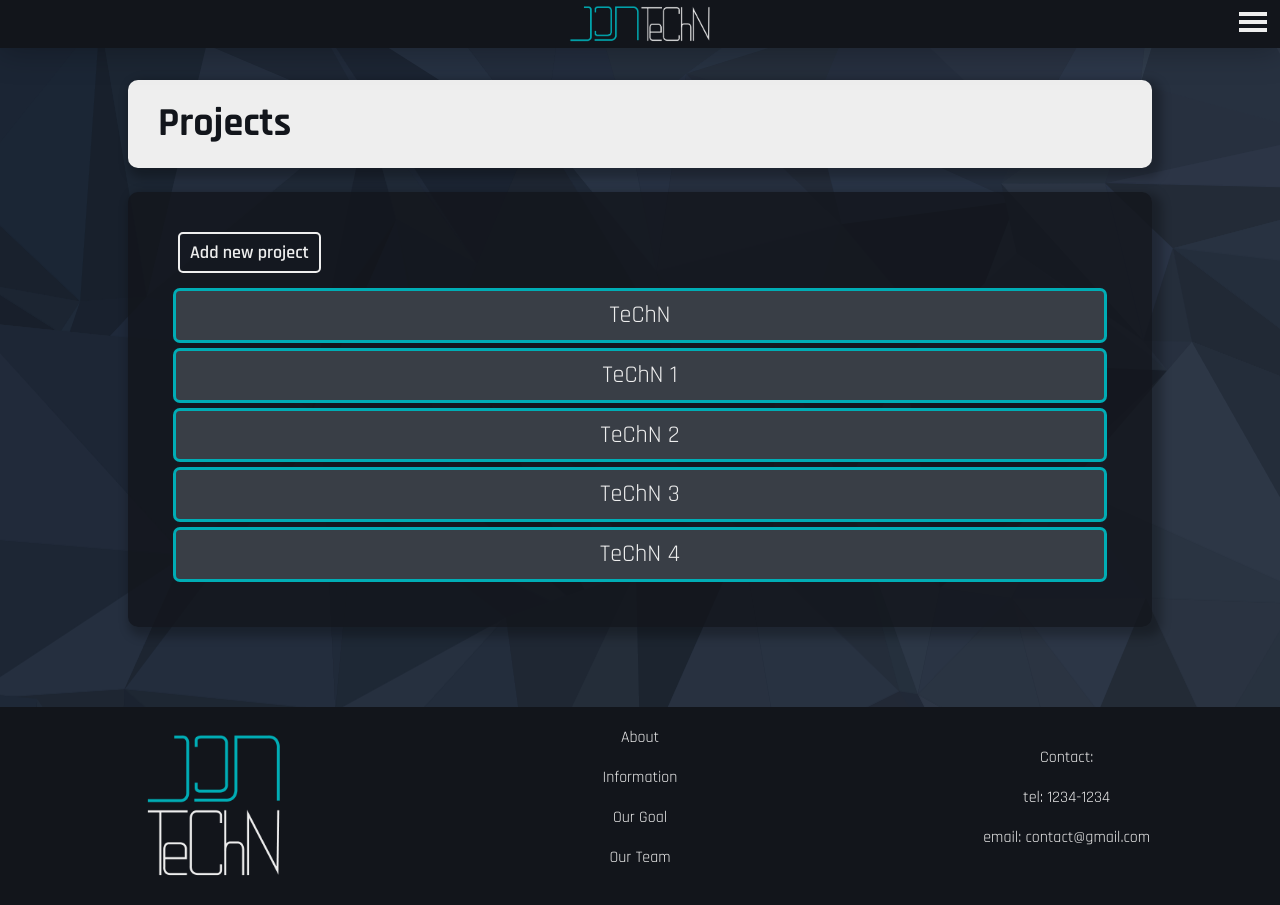
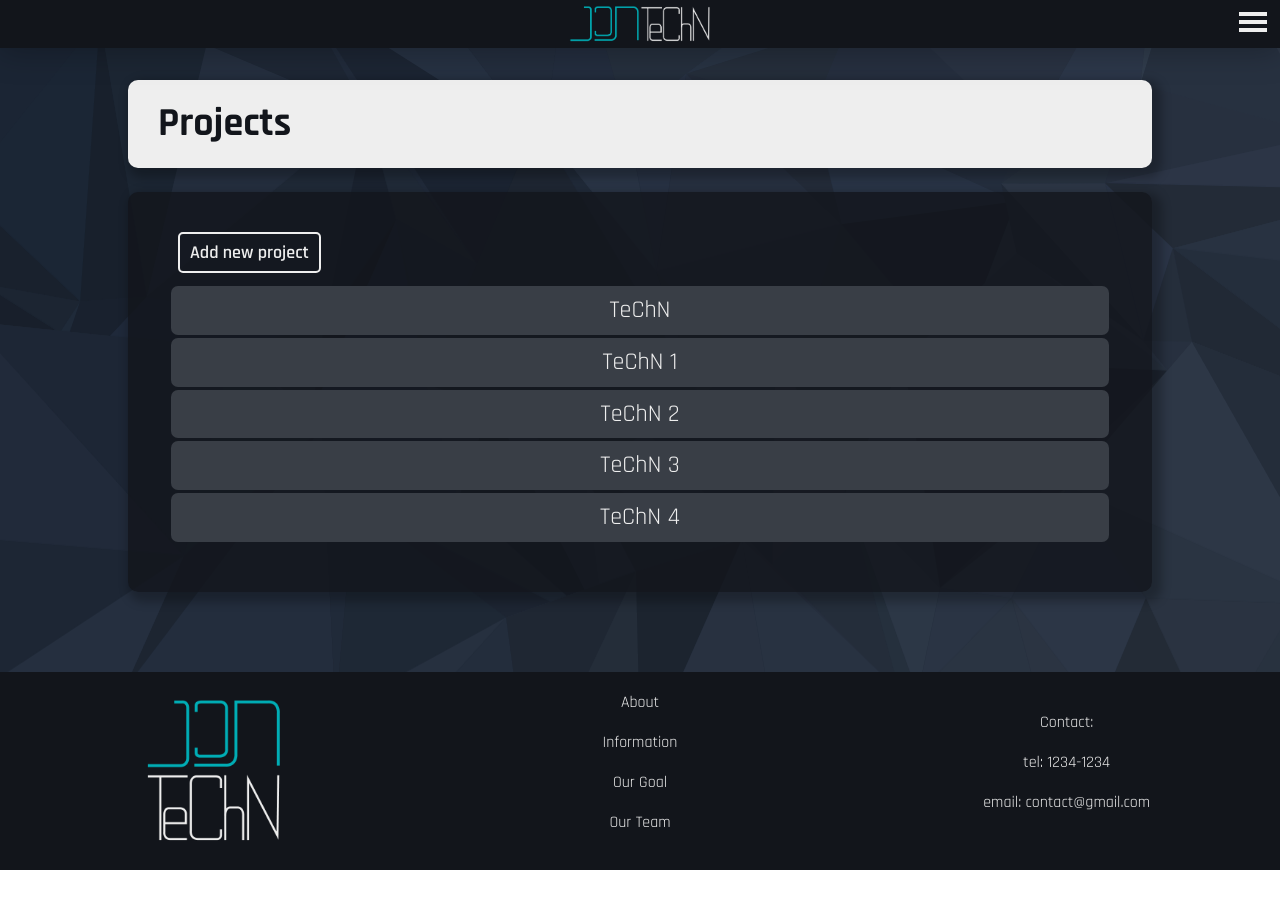
Before and after one commit to uriGrif/TeChN, a React (Create React App) app: page /projects in a window 1280 px wide. After the commit the page ends 870 px from the top, so only its background shows below. Built offline with nearby package versions, Linux system fonts and the light colour scheme.

Commit message:
cambio estilo task

```diff
--- a/src/components/Task.css
+++ b/src/components/Task.css
@@ -5,15 +5,14 @@
     background-color: #393E46;
     border-radius: 7px;
     padding: 10px;
-    border: 3px solid #00ADB5;
     text-align: center;
-    margin: 5px;
-    transition: 0.3s;
+    margin: 3px;
+    transition: 0.2s;
 }
 
 .task:hover {
     cursor: pointer;
-    transform: scale(1.03);
+    background-color: #4f555f;
 }
 
 .taskTitle {
```
